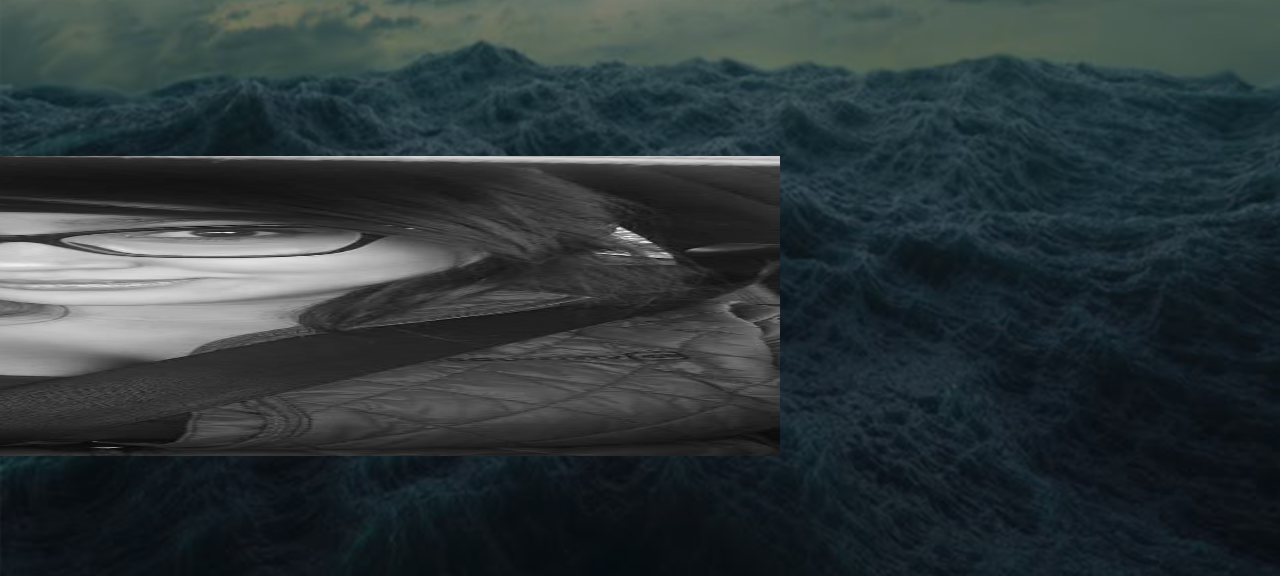
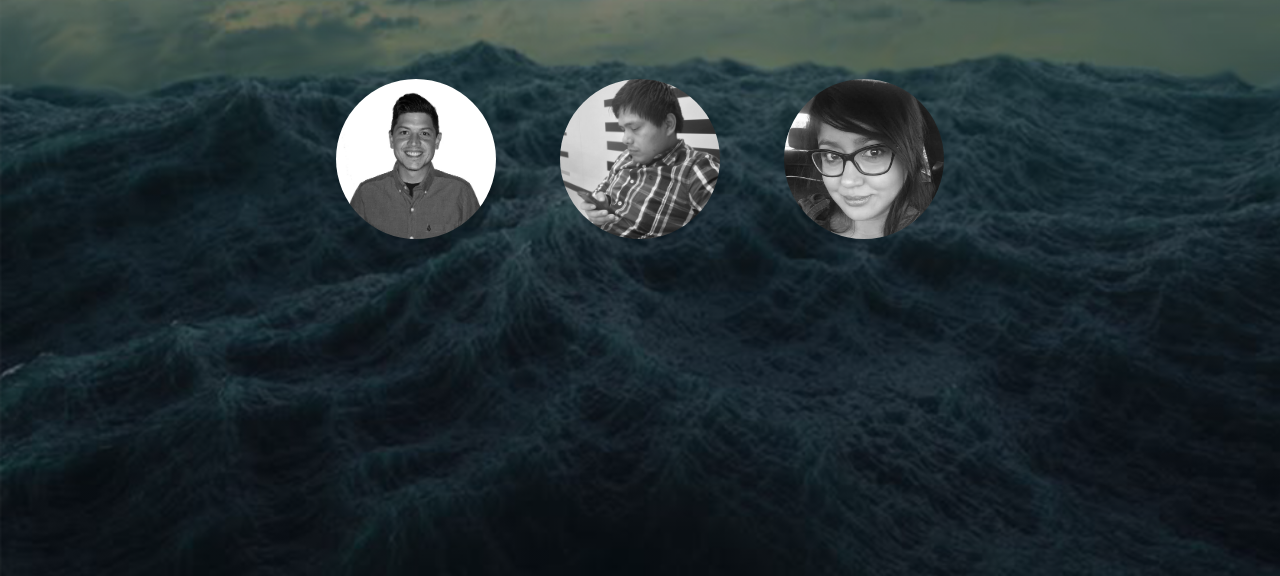
Before and after one commit to shoesCodeFor/CatchOfTheDay, a plain HTML site: page aboutUs.html in a window 1280 px wide. Shown: the part 224-800 px from the top of the page. Drawn offline with Linux system fonts and the light colour scheme.

Commit message:
Fix logo css
generic img tag caused CSS in About Us page to crash

```diff
--- a/assets/css/main.css
+++ b/assets/css/main.css
@@ -24,12 +24,11 @@ LOGO
     animation: zoom-in-out 2s ease-in 0s 1 normal ;
 }
 
-img {
+#hipLogo {
     position: absolute;
     bottom: 120px;
     right: 500px;
     height: 300px;
-
 }
 #background{
     background: url(../images/lake.jpeg);
```
